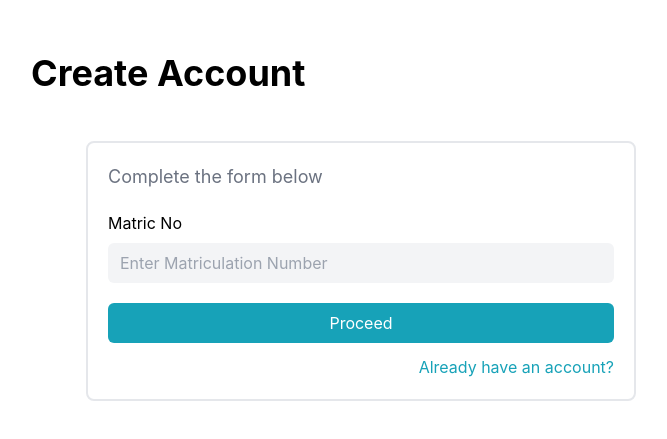
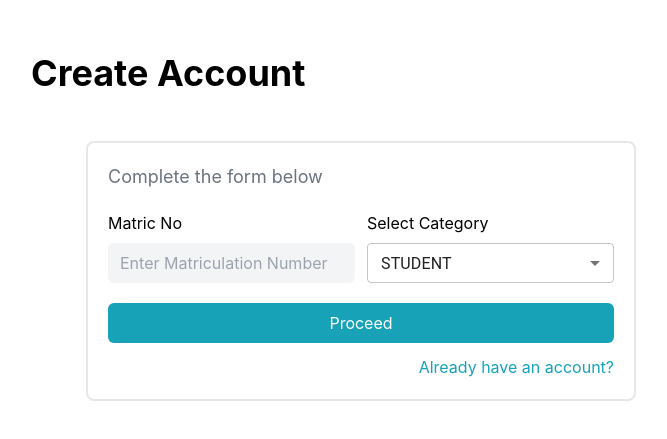
Before and after one commit to DANNYBLAZZE/ResultViewerFrontend, a React (Create React App) app: page /create-account in a window 1280 px wide. Shown: the part 173-612 px from the top of the page, without its empty margins (279-946 px from the left). Built offline with nearby package versions, Linux system fonts and the light colour scheme.

Commit message:
Brought back support for creating lecturer account

```diff
--- a/src/components/SelectUserAccount.js
+++ b/src/components/SelectUserAccount.js
@@ -2,9 +2,18 @@ import {useNavigate} from "react-router-dom";
 import React from "react";
 import Select from "@mui/material/Select";
 import {MenuItem} from "@mui/material";
-import MaterialCSS from "./material.css"
+import MaterialCSS from "./material.css";
 
-export default function SelectUserAccount({setRole, formData, setFormData, roles, changePage, fields, role, changeRole}) {
+export default function SelectUserAccount({
+    setRole,
+    formData,
+    setFormData,
+    roles,
+    changePage,
+    fields,
+    role,
+    changeRole,
+}) {
     const navigate = useNavigate();
 
     const onChangeText = (key, value) => {
@@ -21,17 +30,53 @@ export default function SelectUserAccount({setRole, formData, setFormData, roles
                     Create Account
                 </div>
                 <div className="border-2 p-5 flex flex-col gap-1 w-full md:w-5/6 rounded-lg">
-                    <div className="text-gray-500 mb-4 text-lg">Complete the form below</div>
+                    <div className="text-gray-500 mb-4 text-lg">
+                        Complete the form below
+                    </div>
                     <div className="flex flex-row gap-3">
-                        <div className="flex flex-row w-full gap-3 justify-between items-center">
+                        <div className="flex flex-col items-stretch md:flex-row w-full gap-3 justify-between md:items-center">
                             <div className="flex-1">
-                                <div className="mb-2">{fields[role]["fieldName"]}</div>
+                                <div className="mb-2">
+                                    {fields[role]["fieldName"]}
+                                </div>
                                 <input
                                     className="w-full bg-gray-100 px-3 py-2 rounded-md"
                                     value={formData.id}
-                                    onChange={(ev) => onChangeText("id", ev.target.value)}
+                                    onChange={(ev) =>
+                                        onChangeText("id", ev.target.value)
+                                    }
                                     placeholder={fields[role]["placeholder"]}
                                 />
+                            </div>
+                            <div className="flex-1">
+                                <div className="mb-2">Select Category</div>
+                                <Select
+                                    value={role}
+                                    // sx={{
+                                    //     "& .MuiInputBase-root": {
+                                    //         width: "100%",
+                                    //         backgroundColor: "red"
+                                    //     },
+                                    // }}
+                                    MenuProps={{
+                                        classes: {
+                                            paper: {
+                                                maxHeight: "100px",
+                                            },
+                                        },
+                                    }}
+                                    onChange={(ev) =>
+                                        changeRole(ev.target.value)
+                                    }
+                                >
+                                    {roles.map((item) => {
+                                        return (
+                                            <MenuItem value={item}>
+                                                {item}
+                                            </MenuItem>
+                                        );
+                                    })}
+                                </Select>
                             </div>
                         </div>
                     </div>
```
